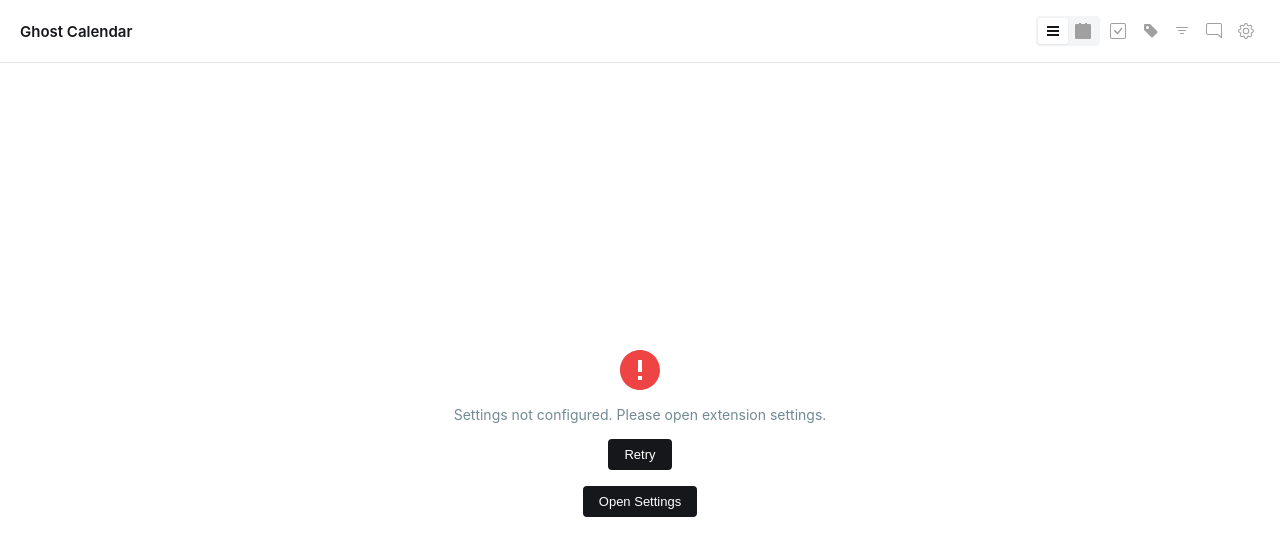
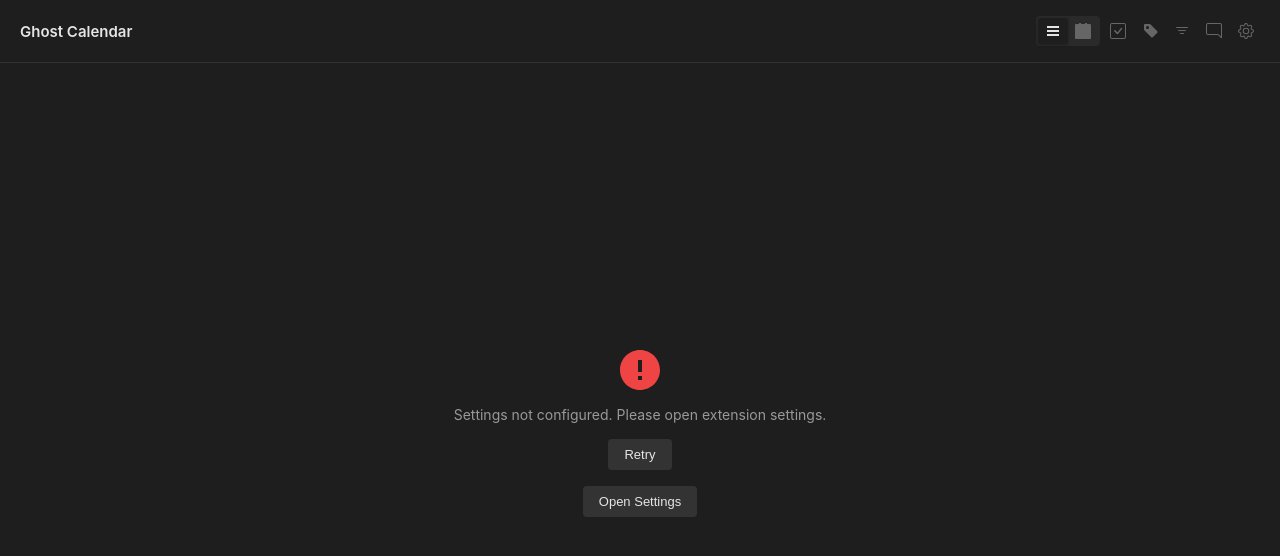
Before and after one commit to matveev-pavel/ghost-calendar-extension, a browser extension: page sidepanel/sidepanel.html in a window 1280 px wide. Drawn offline with Linux system fonts and the dark colour scheme.

Commit message:
feat: add dark theme CSS variables

```diff
--- a/sidepanel/sidepanel.css
+++ b/sidepanel/sidepanel.css
@@ -21,6 +21,58 @@
   --drag-bg: #f0fdf0;
   --selection-bg: #f0f7ff;
   --selection-border: #3b82f6;
+}
+
+[data-theme="dark"] {
+  --bg-primary: #1e1e1e;
+  --bg-secondary: #161616;
+  --bg-tertiary: #2a2a2a;
+  --text-primary: #e5e5e5;
+  --text-secondary: #999;
+  --text-muted: #666;
+  --border: #333;
+  --border-hover: #555;
+  --accent: #30cf43;
+  --accent-bg: #1a2e1a;
+  --accent-border: #2d4a2d;
+  --danger: #f87171;
+  --btn-bg: #333;
+  --btn-bg-hover: #444;
+  --btn-text: #e5e5e5;
+  --spinner-track: #333;
+  --spinner-color: #e5e5e5;
+  --shadow: rgba(0, 0, 0, 0.3);
+  --post-hover: #2a2a2a;
+  --drag-bg: #1a2e1a;
+  --selection-bg: #1a2a3a;
+  --selection-border: #3b82f6;
+}
+
+@media (prefers-color-scheme: dark) {
+  :root:not([data-theme="light"]) {
+    --bg-primary: #1e1e1e;
+    --bg-secondary: #161616;
+    --bg-tertiary: #2a2a2a;
+    --text-primary: #e5e5e5;
+    --text-secondary: #999;
+    --text-muted: #666;
+    --border: #333;
+    --border-hover: #555;
+    --accent: #30cf43;
+    --accent-bg: #1a2e1a;
+    --accent-border: #2d4a2d;
+    --danger: #f87171;
+    --btn-bg: #333;
+    --btn-bg-hover: #444;
+    --btn-text: #e5e5e5;
+    --spinner-track: #333;
+    --spinner-color: #e5e5e5;
+    --shadow: rgba(0, 0, 0, 0.3);
+    --post-hover: #2a2a2a;
+    --drag-bg: #1a2e1a;
+    --selection-bg: #1a2a3a;
+    --selection-border: #3b82f6;
+  }
 }
 
 * {
```
